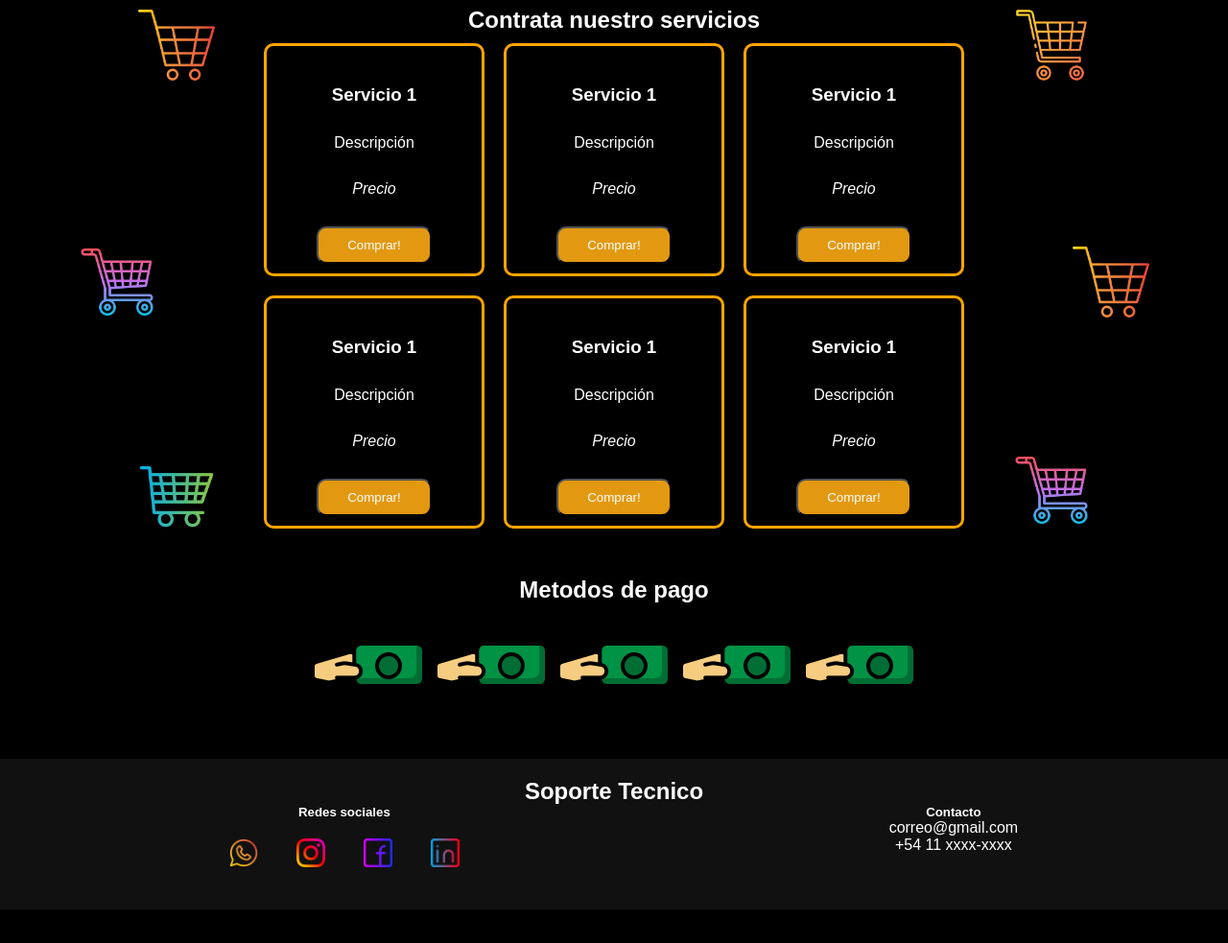
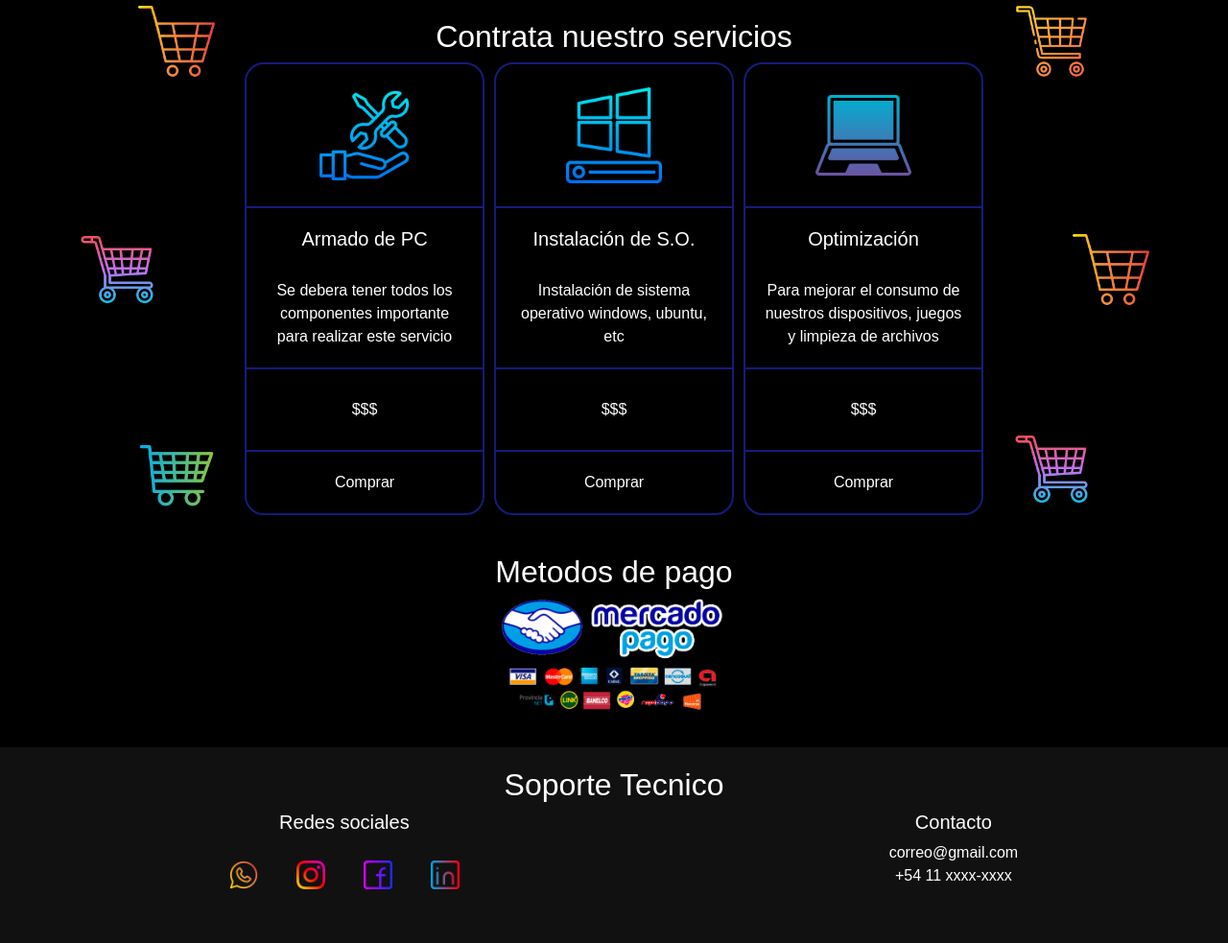
Before and after one commit to JuliTCastillo/SoporteTecnico_JulietaCastillo, a plain HTML site: page secciones/servicio.html in a window 1280 px wide. Shown: the part 644-1627 px from the top of the page at 96% size. Before the commit the page ends 1592 px from the top, so only its background shows below. Drawn offline with nearby package versions, Linux system fonts and the light colour scheme.

Commit message:
modificando diseño de servicio

```diff
--- a/estilo/style.css
+++ b/estilo/style.css
@@ -422,35 +422,32 @@ h1 {
         right: 10%;
         bottom: 5%;
     }
+    .cardCompra{
+        background-color: #000000;
+        border-radius: 20px;
+        border: #141b7c 2px solid;
+    }
+    .imgCompra{
+        width: 100px;
+    }
+    .borde{
+        border-top: #141b7c 2px solid;
+
+    }
     .divgrillas{
         display: grid;
         grid-template-columns: 250px 250px 250px;
+        grid-gap: 10px;
         justify-content: center;
         align-items: center;
-    }
-    .servicio{ /*justify-content y aling-item : center*/
-        margin: 10px;
-        padding: 10px;
-        border: solid 3px orange;
-        border-radius: 10px;
-    }
-    .btnComprar{
-        padding: 10px;
-        border-radius: 10px;
-        text-align: center;
-        width: 120px;
-        background-color: rgb(226, 153, 17);
     }
     .scPago{
         margin: 10px;
         text-align: center;
     }
-    .divPago{
-        display: flex;
-        justify-content: center;
-        align-items: center;
-        flex-wrap: wrap;
-    }
+.logoPago{
+    width: 20%;
+}
     /*  ESTILO DE CONTACTO*/
     #tituloCont{
         text-align: center;
--- a/secciones/servicio.html
+++ b/secciones/servicio.html
@@ -9,6 +9,8 @@
     <meta http-equiv="X-UA-Compatible" content="IE=edge">
     <!-- el html se acopla a los distinto tamaño de dispositivos -->
     <meta name="viewport" content="width=device-width, initial-scale=1.0">
+    <link rel="stylesheet" href="https://cdn.jsdelivr.net/npm/bootstrap@4.0.0/dist/css/bootstrap.min.css"
+        integrity="sha384-Gn5384xqQ1aoWXA+058RXPxPg6fy4IWvTNh0E263XmFcJlSAwiGgFAW/dAiS6JXm" crossorigin="anonymous">
     <link rel="stylesheet" href="../estilo/style.css">
     <title>ST - Servicio</title>
 </head>
@@ -79,65 +81,54 @@
             </figure>
             <h2>Contrata nuestro servicios</h2>
             <div class="divgrillas">
-                <div class="servicio">
-                    <h3>Servicio 1</h3>
-                    <p>Descripción</p>
-                    <p><i>Precio</i></p>
-                    <button class="btnComprar" type="button">Comprar!</button>
+                <div class="cardCompra">
+                    <img class="imgCompra m-4" src="../imagen/mantenimiento.png" alt="Herramientas">
+                    <div class="card-body borde">
+                        <h5 class="card-title">Armado de PC</h5>
+                        <p class="card-text">Se debera tener todos los componentes importante para realizar este
+                            servicio</p>
                     </div>
-                <div class="servicio">
-                    <h3>Servicio 1</h3>
-                    <p>Descripción</p>
-                    <p><i>Precio</i></p>
-                    <button class="btnComprar" type="button">Comprar!</button>
+                    <div class="borde">
+                        <p class="textoCentrado">$$$</p>
                     </div>
-                <div class="servicio">
-                    <h3>Servicio 1</h3>
-                    <p>Descripción</p>
-                    <p><i>Precio</i></p>
-                    <button class="btnComprar" type="button">Comprar!</button>
+                    <div class="card-body borde">
+                        <a href="#" class="card-link">Comprar</a>
                     </div>
-                <div class="servicio">
-                    <h3>Servicio 1</h3>
-                    <p>Descripción</p>
-                    <p><i>Precio</i></p>
-                    <button class="btnComprar" type="button">Comprar!</button>
                 </div>
-                <div class="servicio">
-                    <h3>Servicio 1</h3>
-                    <p>Descripción</p>
-                    <p><i>Precio</i></p>
-                    <button class="btnComprar" type="button">Comprar!</button>
+                <div class="cardCompra">
+                    <img class="imgCompra m-4" src="../imagen/windows.png" alt="Herramientas">
+                    <div class="card-body borde">
+                        <h5 class="card-title">Instalación de S.O.</h5>
+                        <p class="card-text">Instalación de sistema operativo windows, ubuntu, etc</p>
                     </div>
-                <div class="servicio">
-                    <h3>Servicio 1</h3>
-                    <p>Descripción</p>
-                    <p><i>Precio</i></p>
-                    <button class="btnComprar" type="button">Comprar!</button>
+                    <div class="borde">
+                        <p class="textoCentrado">$$$</p>
+                    </div>
+                    <div class="card-body borde">
+                        <a href="#" class="card-link">Comprar</a>
+                    </div>
+                </div>
+                <div class="cardCompra">
+                    <img class="imgCompra m-4" src="../imagen/laptop.png" alt="Herramientas">
+                    <div class="card-body borde">
+                        <h5 class="card-title">Optimización</h5>
+                        <p class="card-text">Para mejorar el consumo de nuestros dispositivos, juegos y limpieza de
+                            archivos</p>
+                    </div>
+                    <div class="borde">
+                        <p class="textoCentrado">$$$</p>
+                    </div>
+                    <div class="card-body borde">
+                        <a href="#" class="card-link">Comprar</a>
+                    </div>
                 </div>
             </div>
         </section>
         <section class="scPago">
             <h2>Metodos de pago</h2>
-
-            <div class="divPago">
             <figure>
-                    <img src="../imagen/logoDePago.png" alt="logo de pago">
+                <img class="logoPago" src="../imagen/pagos.png" alt="logo de pago">
             </figure>
-                <figure>
-                    <img src="../imagen/logoDePago.png" alt="logo de pago">
-                </figure>
-                <figure>
-                    <img src="../imagen/logoDePago.png" alt="logo de pago">
-                </figure>
-                <figure>
-                    <img src="../imagen/logoDePago.png" alt="logo de pago">
-                </figure>
-                <figure>
-                    <img src="../imagen/logoDePago.png" alt="logo de pago">
-                </figure>
-            </div>
-            </div>
         </section>
     </main>
     <footer>
@@ -167,6 +158,15 @@
             </div>
         </div>
     </footer>
+    <script src="https://code.jquery.com/jquery-3.2.1.slim.min.js"
+        integrity="sha384-KJ3o2DKtIkvYIK3UENzmM7KCkRr/rE9/Qpg6aAZGJwFDMVNA/GpGFF93hXpG5KkN" crossorigin="anonymous">
+    </script>
+    <script src="https://cdn.jsdelivr.net/npm/popper.js@1.12.9/dist/umd/popper.min.js"
+        integrity="sha384-ApNbgh9B+Y1QKtv3Rn7W3mgPxhU9K/ScQsAP7hUibX39j7fakFPskvXusvfa0b4Q" crossorigin="anonymous">
+    </script>
+    <script src="https://cdn.jsdelivr.net/npm/bootstrap@4.0.0/dist/js/bootstrap.min.js"
+        integrity="sha384-JZR6Spejh4U02d8jOt6vLEHfe/JQGiRRSQQxSfFWpi1MquVdAyjUar5+76PVCmYl" crossorigin="anonymous">
+    </script>
 </body>
 
 </html>
```
Also changed, not shown: imagen/laptop.png (added), imagen/mantenimiento.png (added), imagen/pagos.png (added), imagen/windows.png (added). Lines whose indentation alone changed are shown as unchanged.
